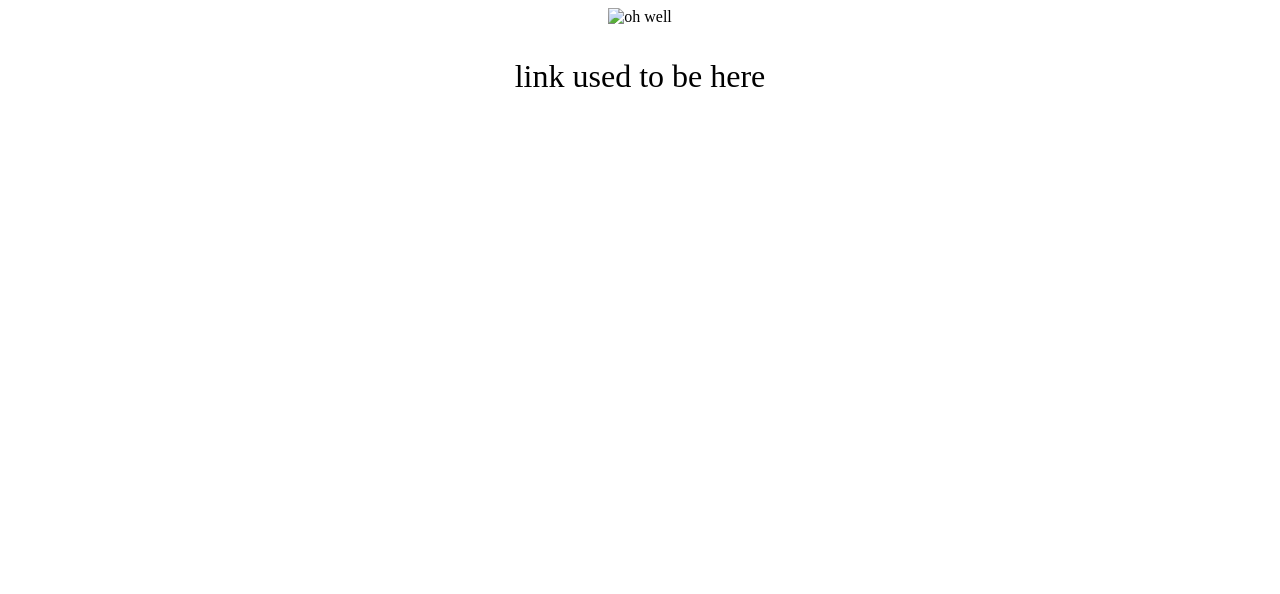
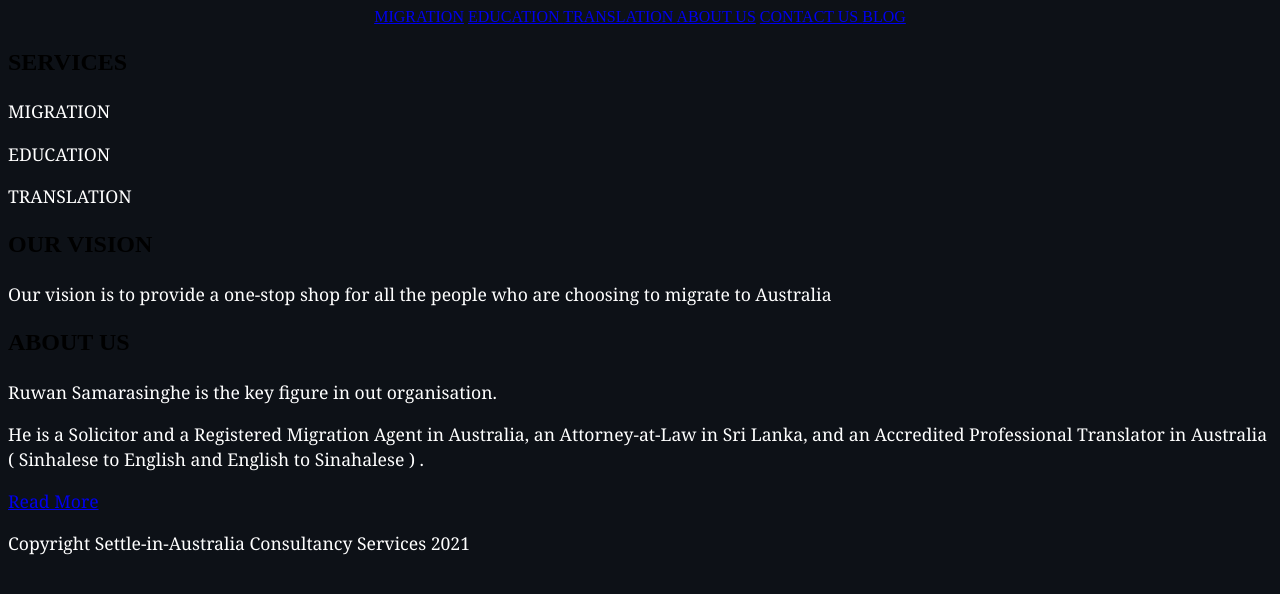
Before and after one commit to Hasira999/Hasira999.github.io, a plain HTML site: page index.html in a window 1280 px wide. Drawn offline with Linux system fonts and the light colour scheme; files that its build step writes are made by us from their sources.

Commit message:
Update index.html

```diff
--- a/index.html
+++ b/index.html
@@ -1,31 +1,71 @@
 <!DOCTYPE html>
-<html>
-	<head>
-		<title>Hansali <3</title>
-        <script defer src ="check.js"> </script>
-        <style>
-            #error {
-                color:red;
-            }
-		h1 {
-			color:purple;
-			size : 200%;
-			border : 2px solid purple;
-			text-align : center;
-		}
-		div {
-			text-align:center;
-		}
-		p {
-			font-size:200%;
-			text-align:center;
-		}
+<html lang = "en">
 
-        </style>
+    <head>
+        <meta charset = "UTF-8">
+        <title> Sinhalese Translation Services Sydney </title>
+        <link rel = "stylesheet" type = "text/css" href = "main.css">
+    </head>
 
-	</head>
-	<body>
-		<div> <img src ="pic.png" alt ="oh well" width ="706" height="515"> </div>
-		<p> link used to be here </p>
-    	</body>
+    <body>
+
+        <header>
+            <nav>
+
+                <a href = "migration.html" > MIGRATION</a>
+                <a href = "education.html"> EDUCATION </a>
+                <a href = "translation.html" > TRANSLATION </a>
+                <a href = "about.html" > ABOUT US</a>
+                <a href = "contact.html"> CONTACT US </a>
+                <a href = "blog.html" > BLOG </a> <!-- maybe rename this as reviews ? -->
+
+             </nav>
+        </header>
+
+        <div class = "intro">
+
+
+        </div>
+
+        <div class = "info">
+            <div class = "left">
+                <h2> SERVICES </h2>
+                    <p> MIGRATION </p>
+                    <p> EDUCATION </p>
+                    <p> TRANSLATION </p>
+
+            </div>
+
+            <div class = "mid">
+                <h2> OUR VISION </h2>
+                    <p> Our vision is to provide a one-stop shop for all the people who are choosing to migrate to Australia </p>
+
+            </div>
+
+            <div class = "right">
+                <h2> ABOUT US </h2>
+                    <p> Ruwan Samarasinghe is the key figure in out organisation.</p>
+                    <p> He is a Solicitor and a Registered Migration Agent in Australia, <!-- better to hyper-text link this to the creditations page ( to show the certificate) -->
+                        an Attorney-at-Law <!-- hyper text link this as well --> in Sri Lanka, and an Accredited Professional Translator in Australia ( Sinhalese to English and English to Sinahalese
+                        ) <!-- hyper text link this as well -->.</p>
+
+                    <p> <a href ="about.html"> Read More </a></p>
+            </div>
+
+        </div>
+
+        <footer>
+            <p> Copyright Settle-in-Australia Consultancy Services 2021 </p>
+        </footer>
+
+
+    </body>
+
+
+
+
+
+
+
+
 </html>
```
